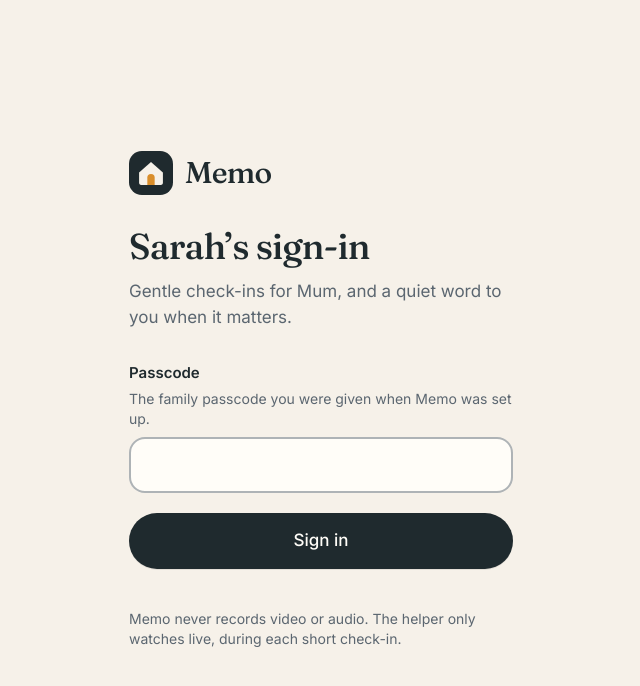
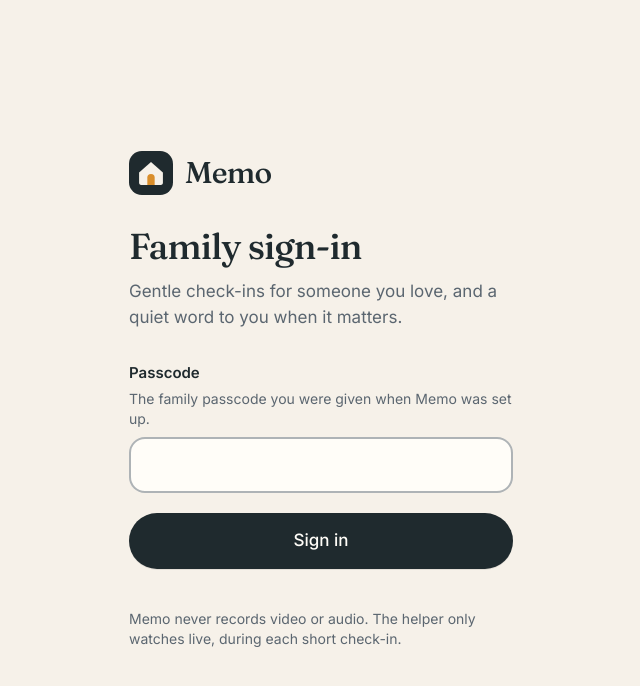
Before and after one commit to Davila-bit/memo, a Next.js app in the folder web/: page /login in a window 1280 px wide. Shown: the top 686 px of the page, without its empty margins (319-959 px from the left). Built offline with nearby package versions, Linux system fonts and the light colour scheme.

Commit message:
Sign-in page speaks to any family, not the demo one

```diff
--- a/web/src/app/layout.tsx
+++ b/web/src/app/layout.tsx
@@ -17,7 +17,7 @@ const inter = Inter({
 
 export const metadata: Metadata = {
   title: { default: "Memo", template: "%s · Memo" },
-  description: "Gentle check-ins for Mum, and a quiet word to you when it matters.",
+  description: "Gentle check-ins for someone you love, and a quiet word to you when it matters.",
   applicationName: "Memo",
   appleWebApp: { capable: true, title: "Memo", statusBarStyle: "default" },
   icons: {
--- a/web/src/app/login/page.tsx
+++ b/web/src/app/login/page.tsx
@@ -12,8 +12,8 @@ export default function LoginPage() {
           <HearthMark className="size-11" />
           <span className="font-serif text-3xl font-medium tracking-tight">Memo</span>
         </div>
-        <h1 className="mt-8 font-serif text-[2.25rem] leading-[1.1] font-medium tracking-tight">Sarah’s sign-in</h1>
-        <p className="mt-3 text-[1.0625rem] text-muted">Gentle check-ins for Mum, and a quiet word to you when it matters.</p>
+        <h1 className="mt-8 font-serif text-[2.25rem] leading-[1.1] font-medium tracking-tight">Family sign-in</h1>
+        <p className="mt-3 text-[1.0625rem] text-muted">Gentle check-ins for someone you love, and a quiet word to you when it matters.</p>
         <LoginForm />
         <p className="mt-10 text-sm text-muted">Memo never records video or audio. The helper only watches live, during each short check-in.</p>
       </div>
--- a/web/src/app/manifest.ts
+++ b/web/src/app/manifest.ts
@@ -4,7 +4,7 @@ export default function manifest(): MetadataRoute.Manifest {
   return {
     name: "Memo",
     short_name: "Memo",
-    description: "Gentle check-ins for Mum, and a quiet word to you when it matters.",
+    description: "Gentle check-ins for someone you love, and a quiet word to you when it matters.",
     start_url: "/",
     scope: "/",
     display: "standalone",
```
Also changed, not shown: 1 other file (tests, documents, lock files or other folders).
